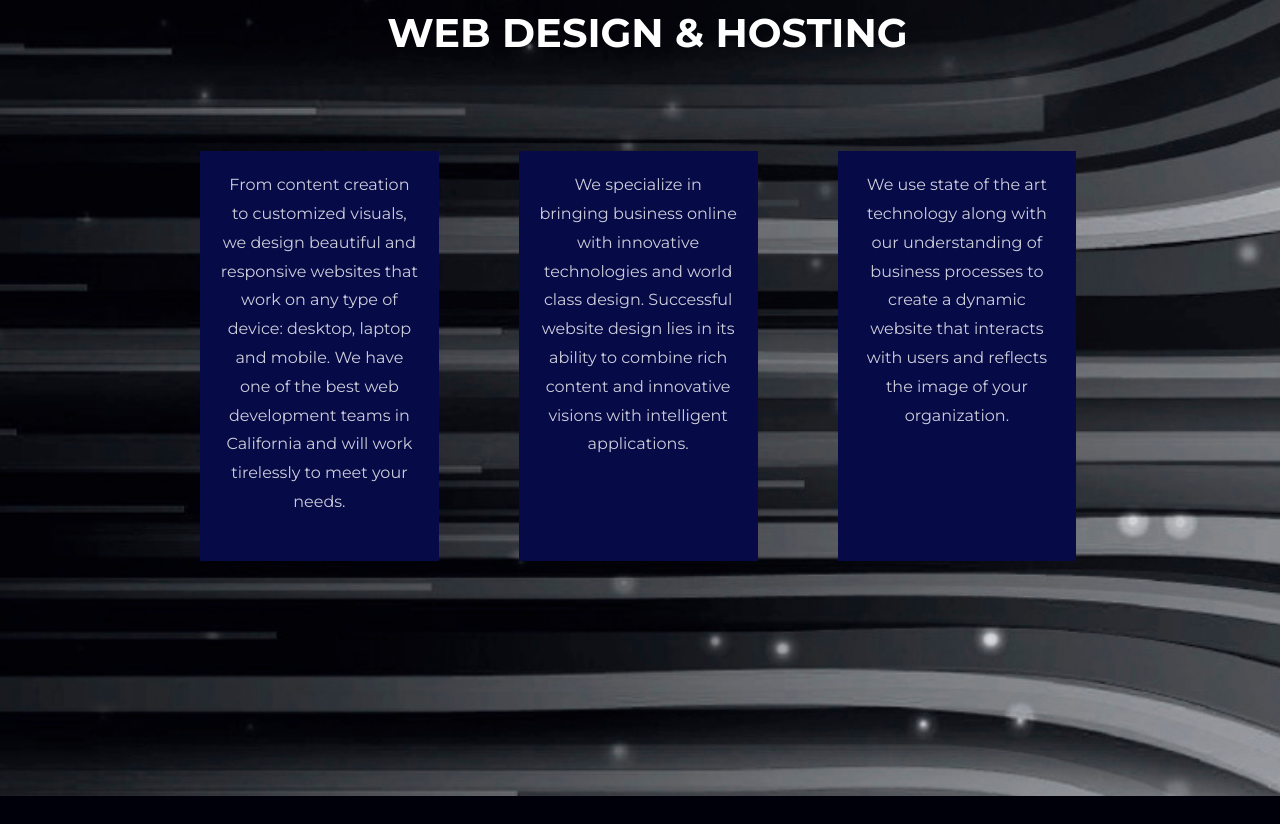
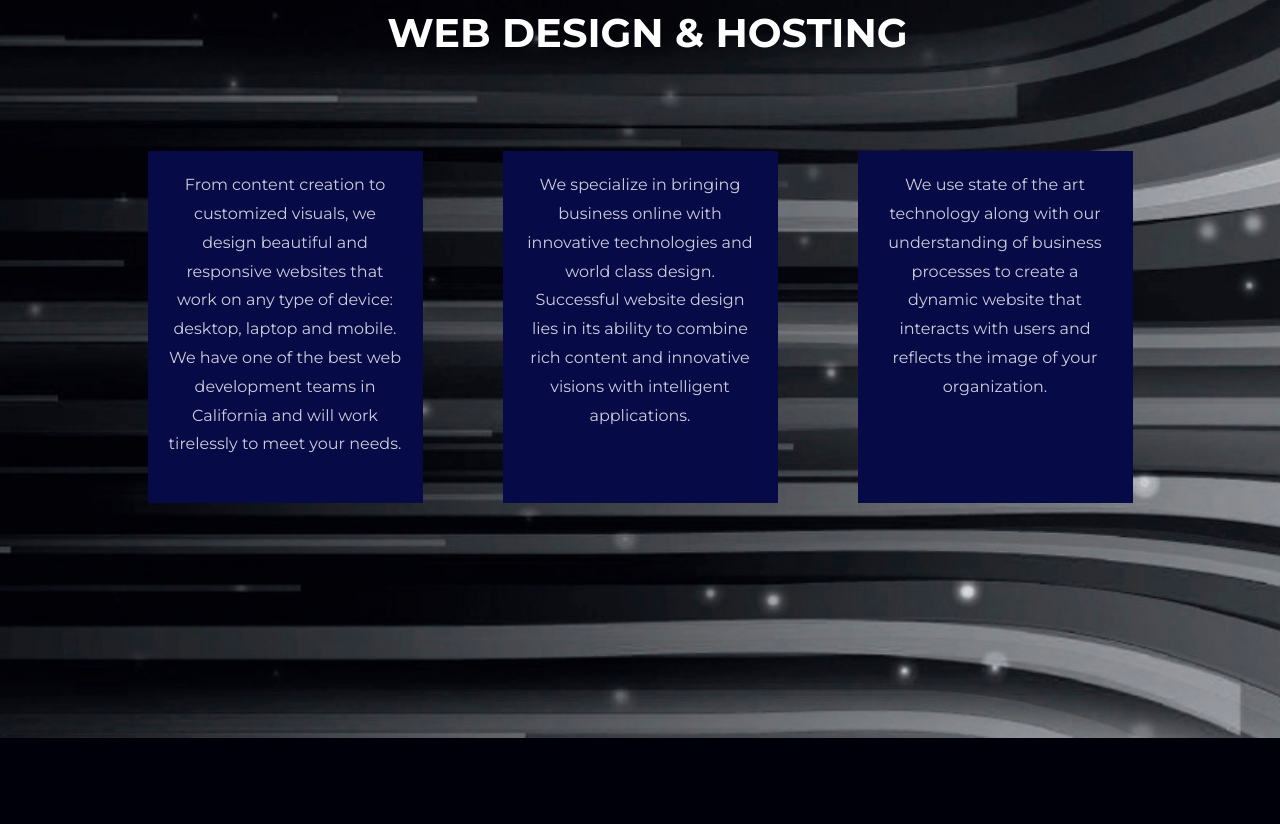
Before and after one commit to therockitpad/abcld-website, a website: page itsolution/index.html in a window 1280 px wide. Shown: the part 1716-2540 px from the top of the page. Drawn offline with Linux system fonts and the light colour scheme; some packages are replaced by stand-ins of ours; no server answers; files whose address does not match are found by name.

Commit message:
wider cards

```diff
--- a/itsolution/index.html
+++ b/itsolution/index.html
@@ -162,9 +162,6 @@
 			</div>
 		</div>
 	</section> -->
-
-
-
 		<style>
 			@media screen and (max-width: 750px) {
 				#our-it-solutions .d-flex {
@@ -242,9 +239,9 @@
 					<h2 class="mb-4">WEB DESIGN &amp; HOSTING</h2>
 				</div>
 			</div>
-			<div class="container">
-				<div class="row d-flex flex-xs-column flex-lg-row">
-					<div class="col-md-3 d-flex align-self-center ftco-animate">
+			<div class="container-fluid justify-content-center">
+				<div class="row mx-md-0 d-flex flex-xs-column flex-lg-row justify-content-center">
+					<div class="ml-md-0 col-md-3 d-flex align-self-center ftco-animate">
 						<div class="media block-6 services d-block" style="text-align: center;" >
 							<div class="media-body">
 								<p class="mb-4">
@@ -400,8 +397,8 @@
 				<h2 class="mb-4">TESTIMONIALS</h2>
 			</div>
 		</div>
-					<div class="container">
-						<div class="row d-flex flex-xs-column flex-lg-row">
+		<div class="container-fluid justify-content-center">
+			<div class="row ml-md-0 d-flex flex-xs-column flex-lg-row justify-content-center">
 				<div class="col-md-3 d-flex align-self-center ftco-animate">
 					<div class="media block-6 services d-block" style="text-align: center;" >
 						<div class="media-body">
```
Lines whose indentation alone changed are shown as unchanged.
